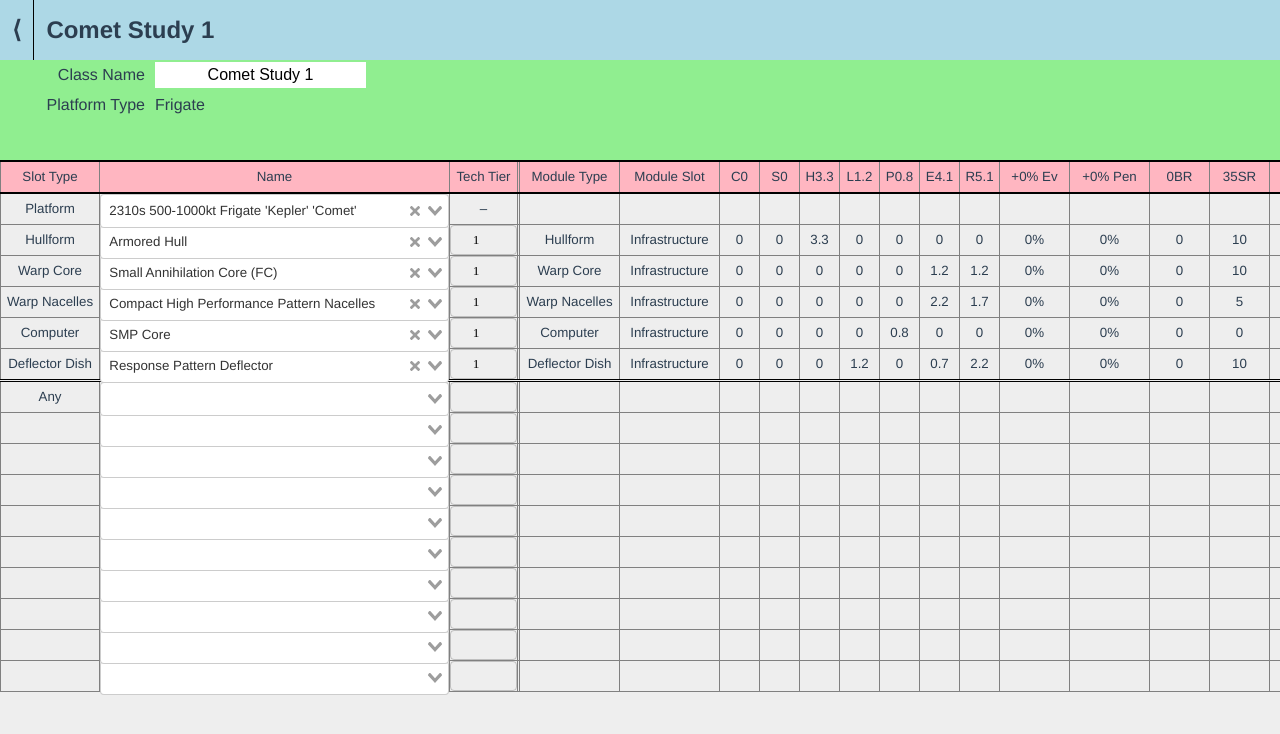
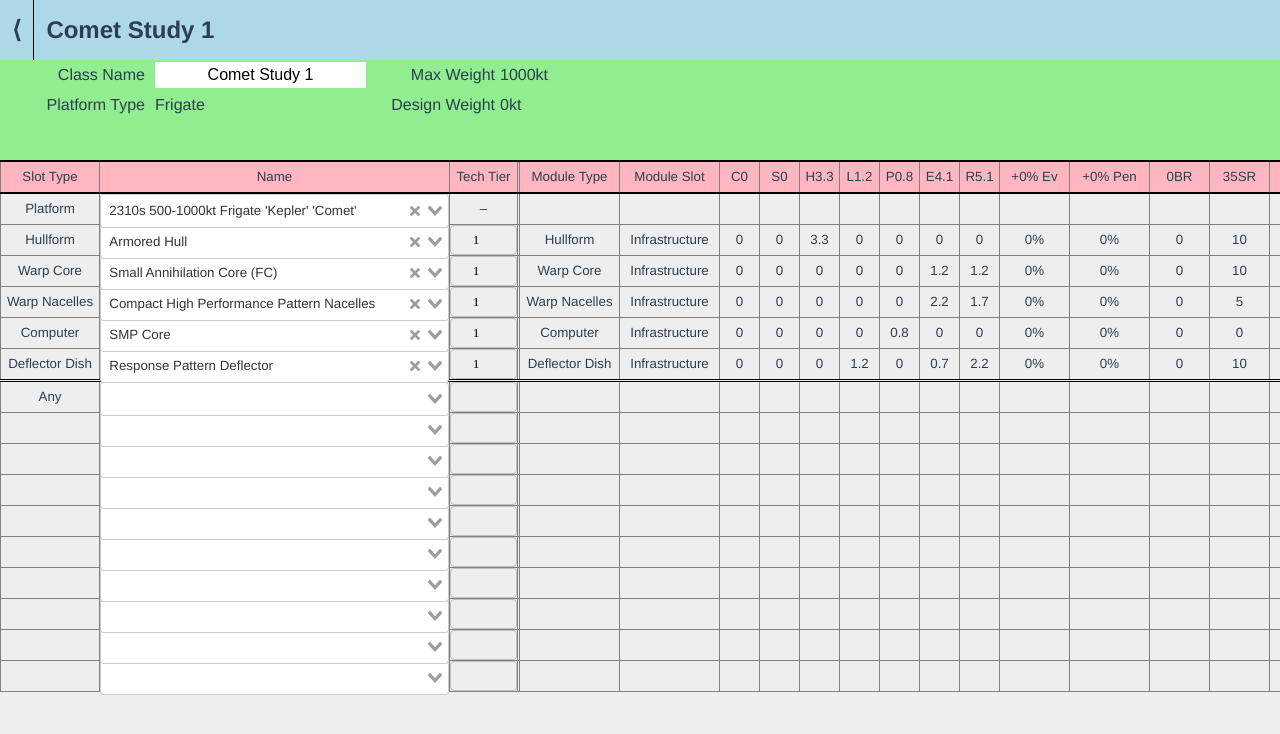
Before and after one commit to OnAGravitasHunt/ship-designer-new, a Vue app: page /create in a window 1280 px wide. Shown: the top 734 px of the page. Built offline with nearby package versions, Linux system fonts and the light colour scheme.

Commit message:
showing design weight and max weight

```diff
--- a/src/components/design/DesignSummary.vue
+++ b/src/components/design/DesignSummary.vue
@@ -4,8 +4,12 @@
     <div class="left-align">
       <input type="text" class="class-name-input" v-model="className">
     </div>
+    <div class="right-align">Max Weight</div>
+    <div>{{weights.max}}kt</div>
     <div class="right-align">Platform Type</div>
-    <div class="left-align">Frigate</div>
+    <div class="left-align">{{platformType}}</div>
+    <div class="right-align">Design Weight</div>
+    <div>{{weights.design}}kt</div>
   </div>
 </template>
 
@@ -20,6 +24,12 @@ export default {
       set (val) {
         this.$store.commit('setClassName', val)
       }
+    },
+    platformType () {
+      return ['', 'Frigate', 'Cruiser', 'Explorer'][this.$store.state.design.platformGrade]
+    },
+    weights () {
+      return this.$store.getters.weights
     }
   }
 }
@@ -30,9 +40,12 @@ export default {
   background-color: lightgreen;
   flex: 0 0 100px;
   display: grid;
-  grid-template-columns: 150px 200px;
+  grid-template-columns: 150px 200px 150px 200px;
   grid-template-rows: 30px 30px;
   line-height: 30px;
+}
+.max-weight {
+  grid-column-start: 4;
 }
 .left-align {
   text-align: left;
--- a/src/components/design/DesignTableRow.vue
+++ b/src/components/design/DesignTableRow.vue
@@ -63,7 +63,6 @@ export default {
           index: this.slotIndex,
           properties: { module: val }
         })
-        console.log(this.$store.getters.totalStats)
       }
     },
     techTier: {
--- a/src/store/design.js
+++ b/src/store/design.js
@@ -46,6 +46,14 @@ export default {
           stats: rootState.library.parts.filter(p => p.name === slot.module)[0].stats
         }))
       return Statblock.add(...parts.map(p => new Statblock(p.stats, p.slot.techTier, state.platformGrade)))
+    },
+    weights (state, getters, rootState) {
+      let platform = rootState.library.platforms.filter(p => p.name === state.platform)[0]
+      return {
+        max: platform.overheadWeight + platform.slotsMax * platform.slotWeight,
+        design: platform.overheadWeight
+          + (state.slots.filter(s => s.module).length - 5) * platform.slotWeight
+      }
     }
   },
   mutations: {
```
